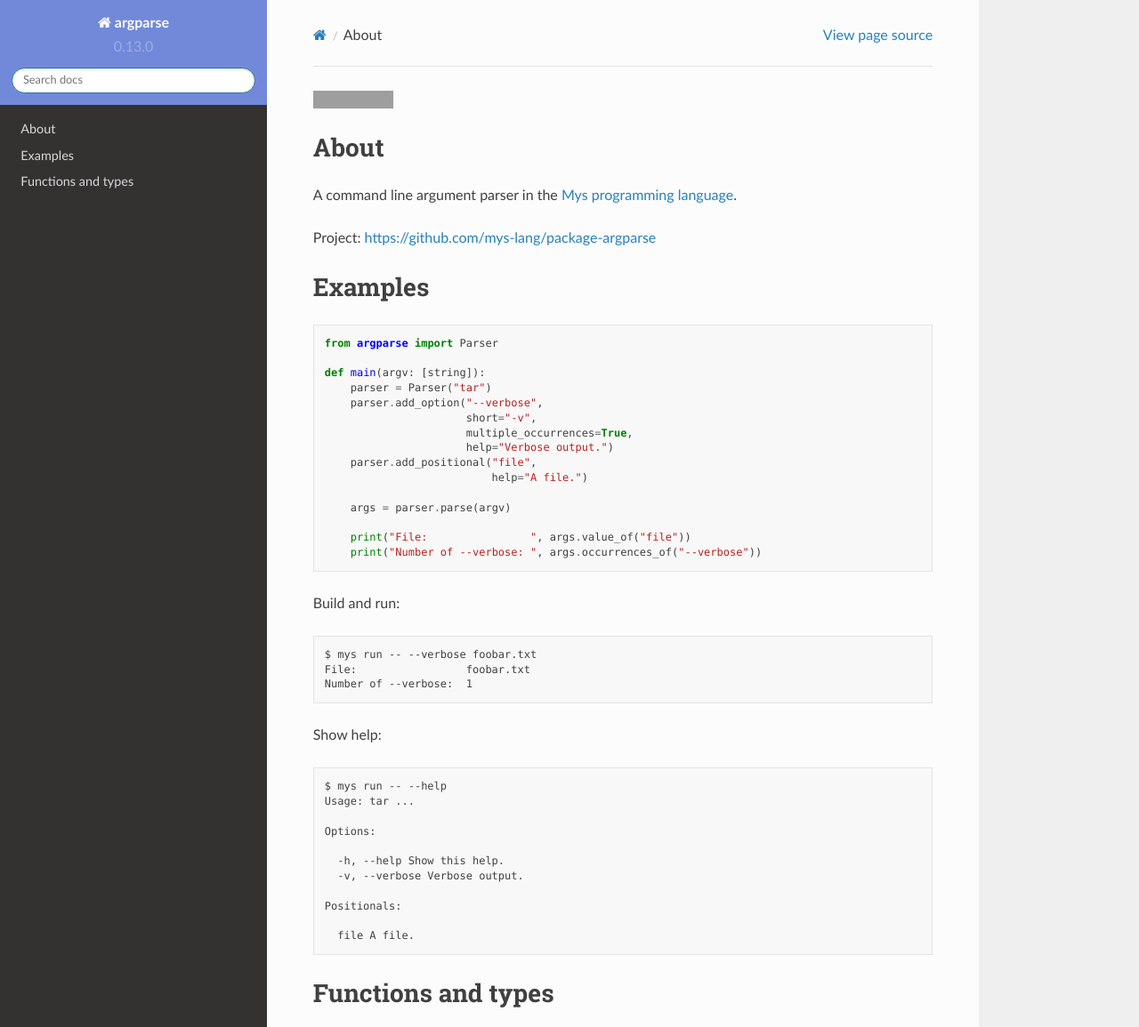
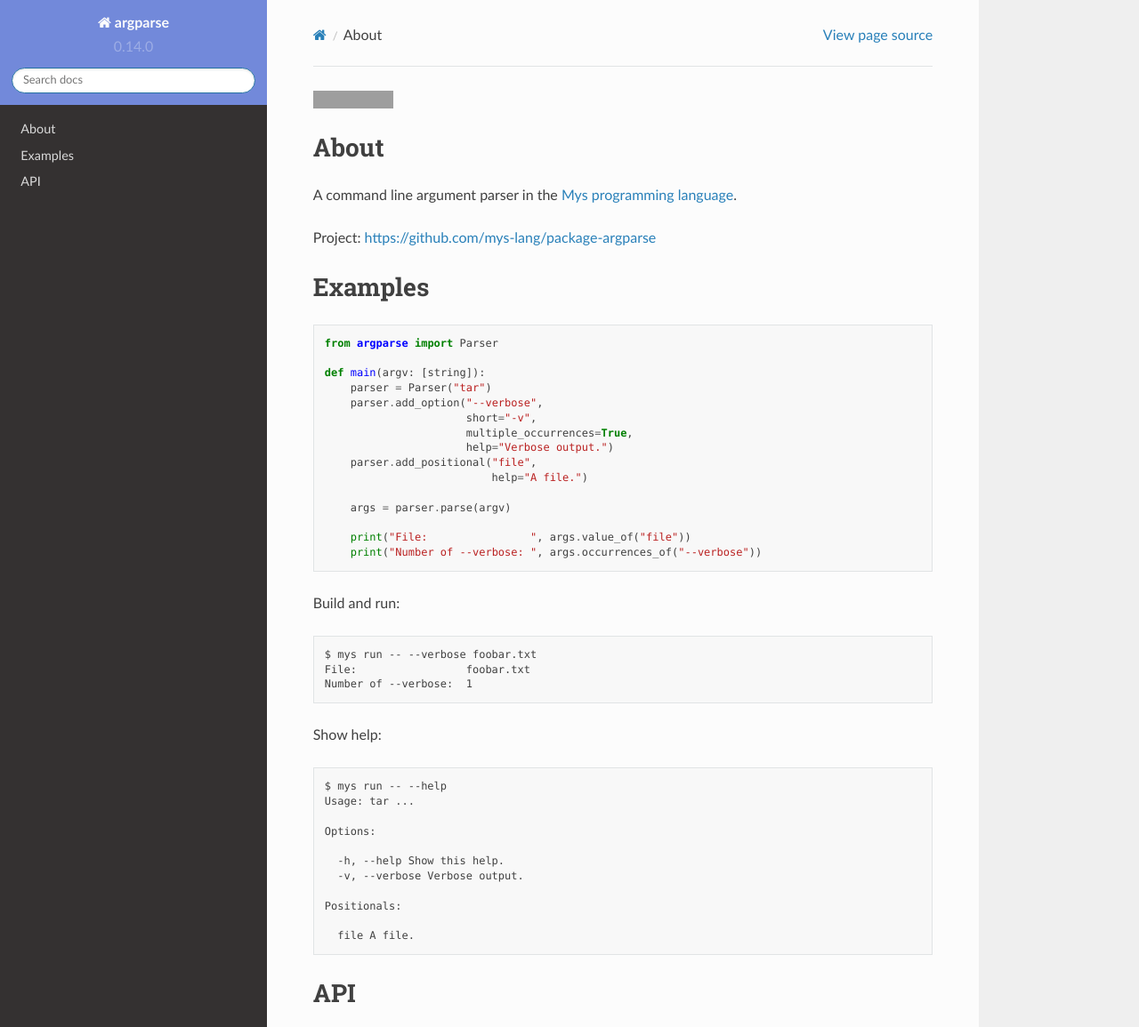
Before and after one commit to mys-lang/package-argparse, a Sphinx documentation site: the page built from doc/index.rst, in a window 1280 px wide and 1389 px high, cut to the strip 0-1155 px from the top of the window. Shown: the whole strip at 89% size. Built offline with Sphinx 7.4.7 and the Read the Docs theme 2.0.0, drawn with Linux system fonts in a browser that asks for light colours; grey boxes are pictures that could not be loaded.

```diff
--- a/doc/index.rst
+++ b/doc/index.rst
@@ -52,8 +52,8 @@
 
      file A file.
 
-Functions and types
-===================
+API
+===
 
 .. mysfile:: src/lib.mys
 
--- a/package.toml
+++ b/package.toml
@@ -1,5 +1,5 @@
 [package]
 name = "argparse"
-version = "0.13.0"
+version = "0.14.0"
 authors = ["Erik Moqvist <erik.moqvist@gmail.com>"]
 description = "Command line argument parser."
```
Also changed, not shown: 2 other files.
